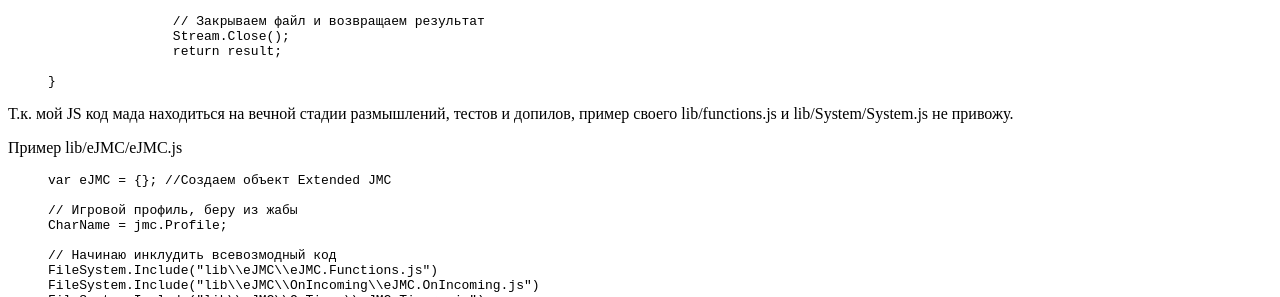
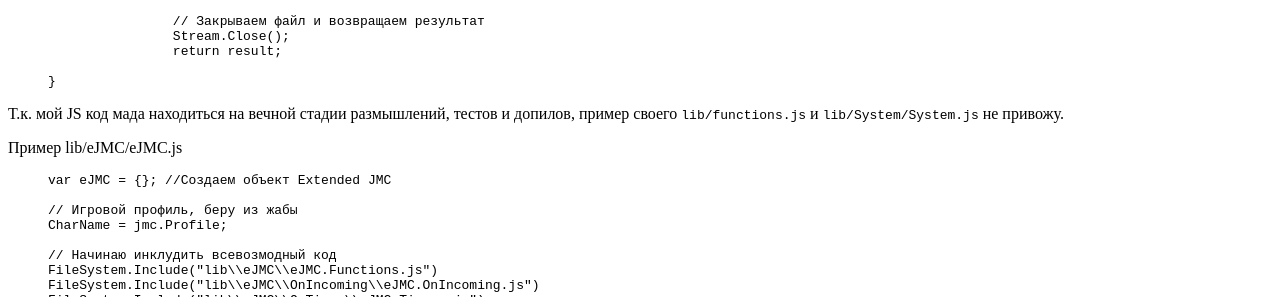
Before and after one commit to nerevar/jmc, a Jekyll site: the page built from _posts/articles/2013-11-21-jmc-scripts.md, in a window 1280 px wide and 900 px high, scrolled down 1919 px. Shown: the part 155-452 px from the top of the window. Built offline with Jekyll 4.4.1, drawn with Linux system fonts in a browser that asks for light colours; nearby versions of some CDN libraries; library files that are not in the unit come from our copies; comment, search, counter and statistics services are not loaded.

```diff
--- a/_posts/articles/2013-11-21-jmc-scripts.md
+++ b/_posts/articles/2013-11-21-jmc-scripts.md
@@ -128,7 +128,7 @@ FileSystem.ReadFileToArray = function(sFileName){
 
 {% endhighlight %}
 
-Т.к. мой JS код мада находиться на вечной стадии размышлений, тестов и допилов, пример своего lib/functions.js и lib/System/System.js
+Т.к. мой JS код мада находиться на вечной стадии размышлений, тестов и допилов, пример своего `lib/functions.js` и `lib/System/System.js`
 не привожу.
 
 Пример lib/eJMC/eJMC.js
```
